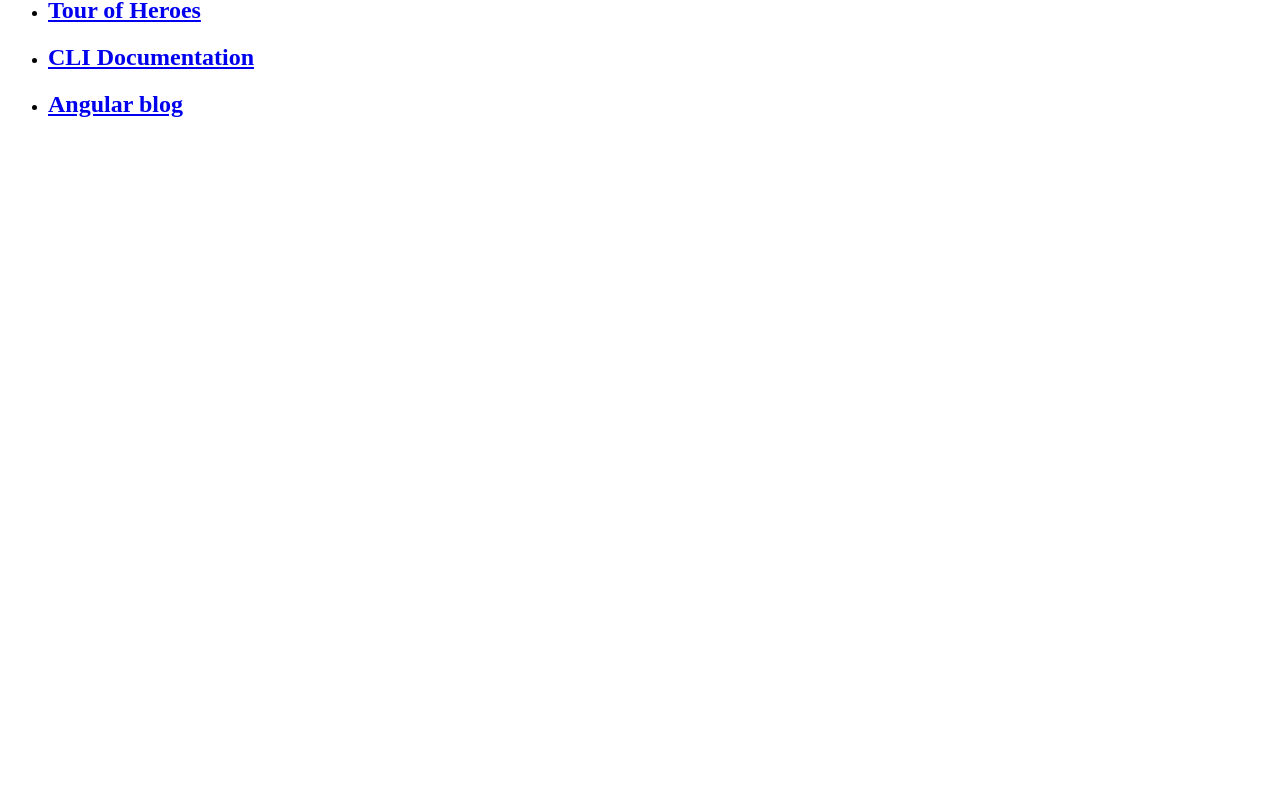
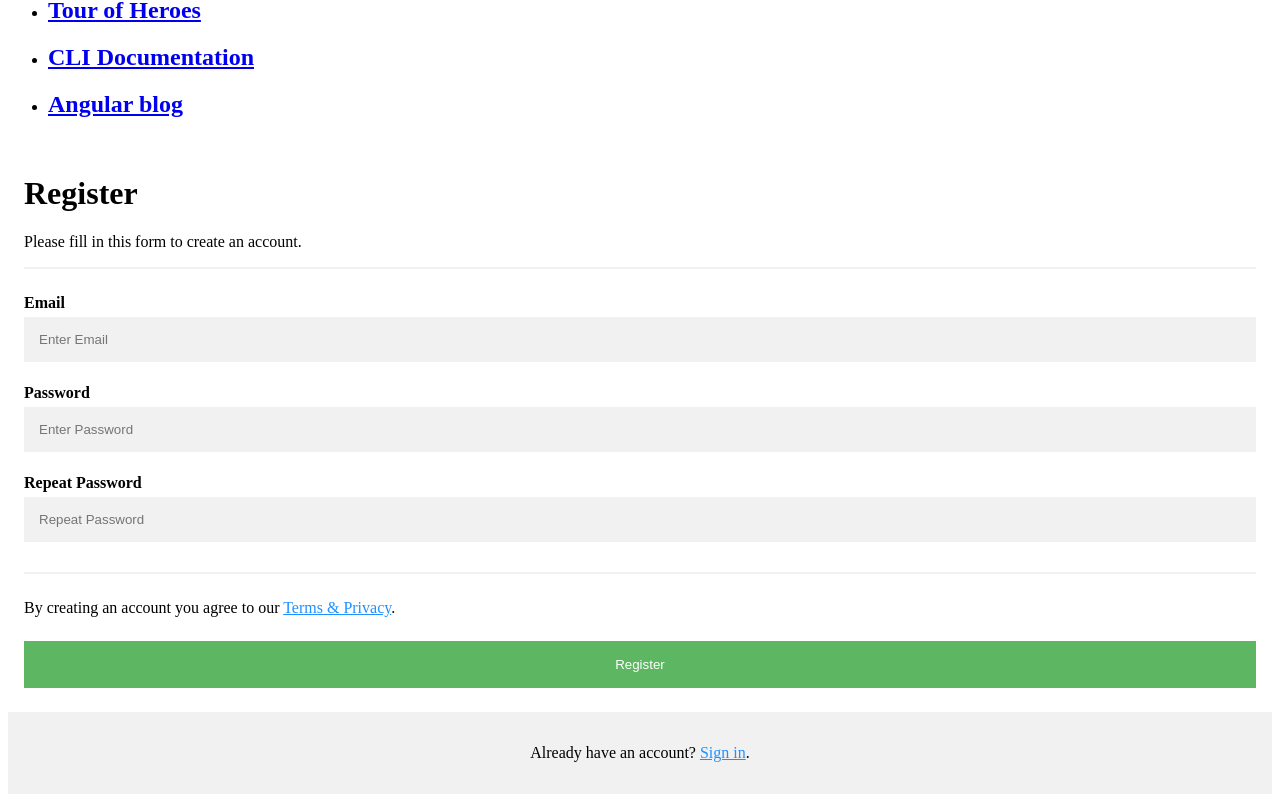
Before and after one commit to NontokozoKunene/code-out, an Angular app: page /register in a window 1280 px wide. Before the commit this address led to /. Shown: the part 454-1256 px from the top of the page. Before the commit the page ends 800 px from the top, so only its background shows below. Built offline with nearby package versions, Linux system fonts and the light colour scheme.

Commit message:
register

```diff
--- a/src/app/app-routing.module.ts
+++ b/src/app/app-routing.module.ts
@@ -3,12 +3,14 @@
 import { HomeComponent } from './home/home.component'
 import { AboutUsComponent} from './about-us/about-us.component'
 import { ContactUsComponent } from './contact-us/contact-us.component'
+import { RegisterComponent} from './register/register.component'
 
 
 const routes: Routes = [
 { path: 'home', component: HomeComponent},
 { path: 'about-us', component: AboutUsComponent},
-{ path: 'contact-us', component: ContactUsComponent}
+{ path: 'contact-us', component: ContactUsComponent},
+{ path: 'register', component: RegisterComponent}
 ];
 
 @NgModule({
--- a/src/app/app.module.ts
+++ b/src/app/app.module.ts
@@ -6,13 +6,15 @@
 import { HomeComponent } from './home/home.component';
 import { AboutUsComponent } from './about-us/about-us.component';
 import { ContactUsComponent } from './contact-us/contact-us.component';
+import { RegisterComponent } from './register/register.component';
 
 @NgModule({
   declarations: [
     AppComponent,
     HomeComponent,
     AboutUsComponent,
-    ContactUsComponent
+    ContactUsComponent,
+    RegisterComponent
   ],
   imports: [
     BrowserModule,
--- /dev/null
+++ b/src/app/register/register.component.css
@@ -0,0 +1,54 @@
+* {box-sizing: border-box}
+
+/* Add padding to containers */
+.container {
+  padding: 16px;
+}
+
+/* Full-width input fields */
+input[type=text], input[type=password] {
+  width: 100%;
+  padding: 15px;
+  margin: 5px 0 22px 0;
+  display: inline-block;
+  border: none;
+  background: #f1f1f1;
+}
+
+input[type=text]:focus, input[type=password]:focus {
+  background-color: #ddd;
+  outline: none;
+}
+
+/* Overwrite default styles of hr */
+hr {
+  border: 1px solid #f1f1f1;
+  margin-bottom: 25px;
+}
+
+/* Set a style for the submit/register button */
+.registerbtn {
+  background-color: #4CAF50;
+  color: white;
+  padding: 16px 20px;
+  margin: 8px 0;
+  border: none;
+  cursor: pointer;
+  width: 100%;
+  opacity: 0.9;
+}
+
+.registerbtn:hover {
+  opacity:1;
+}
+
+/* Add a blue text color to links */
+a {
+  color: dodgerblue;
+}
+
+/* Set a grey background color and center the text of the "sign in" section */
+.signin {
+  background-color: #f1f1f1;
+  text-align: center;
+}
--- /dev/null
+++ b/src/app/register/register.component.html
@@ -0,0 +1,24 @@
+<form action="action_page.php">
+  <div class="container">
+    <h1>Register</h1>
+    <p>Please fill in this form to create an account.</p>
+    <hr>
+
+    <label for="email"><b>Email</b></label>
+    <input type="text" placeholder="Enter Email" name="email" required>
+
+    <label for="psw"><b>Password</b></label>
+    <input type="password" placeholder="Enter Password" name="psw" required>
+
+    <label for="psw-repeat"><b>Repeat Password</b></label>
+    <input type="password" placeholder="Repeat Password" name="psw-repeat" required>
+    <hr>
+
+    <p>By creating an account you agree to our <a href="#">Terms & Privacy</a>.</p>
+    <button type="submit" class="registerbtn">Register</button>
+  </div>
+
+  <div class="container signin">
+    <p>Already have an account? <a href="#">Sign in</a>.</p>
+  </div>
+</form>
--- /dev/null
+++ b/src/app/register/register.component.ts
@@ -0,0 +1,15 @@
+import { Component, OnInit } from '@angular/core';
+
+@Component({
+  selector: 'app-register',
+  templateUrl: './register.component.html',
+  styleUrls: ['./register.component.css']
+})
+export class RegisterComponent implements OnInit {
+
+  constructor() { }
+
+  ngOnInit() {
+  }
+
+}
```
Also changed, not shown: 1 other file (tests, documents, lock files or other folders).
